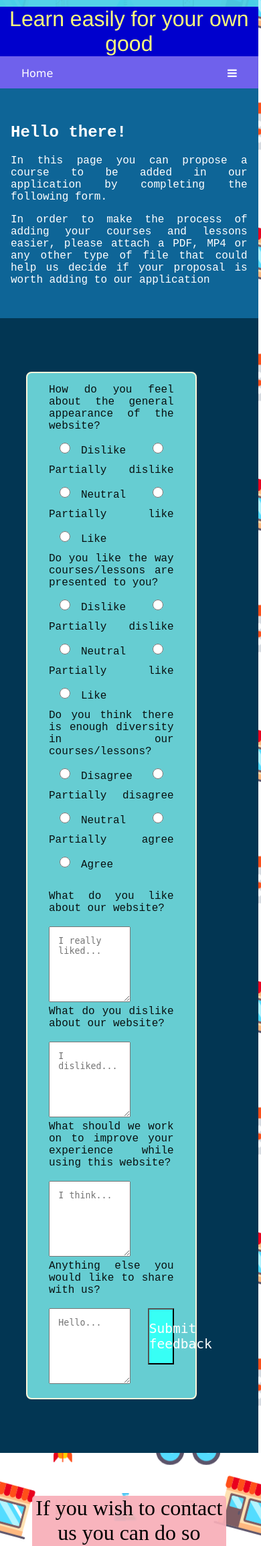
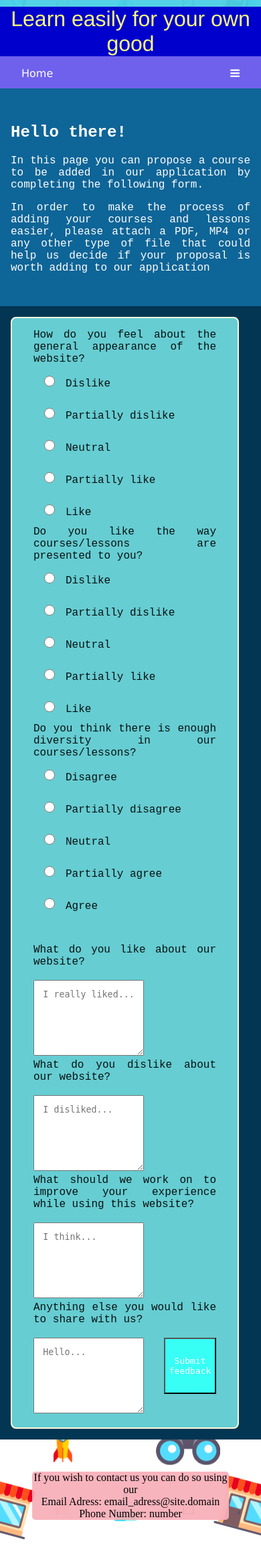
Before and after one commit to badrianp/Skill-Virtual-Instructor, a PHP site: page /html/feedback.html in a window 390 px wide. Shown: the top 2308 px of the page at 67% size. Run offline with PHP 8.4, Linux system fonts and the light colour scheme.

Commit message:
Made site responsive

```diff
--- a/css/style.css
+++ b/css/style.css
@@ -6,15 +6,15 @@ body {
 
 header {
     margin: 0;
+    width: 100vw;
     height: 10px;
-    width: 98.9vw;
     background-color: rgba(72, 206, 230, 0.932);
     position: relative;
 }
 
 .logo {
+    width: 100vw;
     margin: 0;
-    width: 98.9vw;
     background-color: mediumblue;
     color: rgb(250, 250, 123);
     font-family: 'Franklin Gothic Medium';
@@ -23,10 +23,10 @@ header {
 }
 
 .navbar {
+    width: 100vw;
     margin: 0;
     padding: 0;
     height: 3em;
-    width: 98.9vw;
     font-family: Verdana;
     font-size: 1em;
     background-color: rgb(111, 97, 236);
@@ -70,7 +70,7 @@ header {
 }
 
 main {
-    width: 98.9vw;
+    width: 100vw;
     margin: 0;
     padding: 0;
     display: inline-block;
@@ -88,7 +88,6 @@ main {
 .courses {
     margin: 0;
     padding: 2em 1em;
-    height: 80vh;
     text-align: justify;
     background-color: rgb(8, 54, 80);
     font-family: 'Courier New';
@@ -98,7 +97,6 @@ main {
 .gallery {
     margin: 0;
     padding: 0;
-    height: 30vh;
     display: flex;
     flex-direction: row;
 }
@@ -106,10 +104,9 @@ main {
 .image {
     margin: 1em;
     border-radius: 10px;
-    padding: 0;
+    padding: 1.5em;
     width: 100%;
-    height: 100%;
-    justify-content: space-around;
+    height: 30vh;
 }
 
 .image:hover .description {
@@ -137,25 +134,24 @@ img {
 
 .proposal {
     margin: 0;
-    padding: 5em 10em;
+    padding: 5em 2em;
     height: auto;
     text-align: justify;
     background-color: rgb(2, 54, 83);
     font-family: 'Courier New';
-    padding-left: 10vw;
 }
 
 form {
     margin: 0;
     padding: 1em 2em;
+    width: 70vw;
     border: solid;
     border-width: 2px;
     border-radius: 8px;
     border-color: cornsilk;
     background-color: rgba(125, 240, 240, 0.815);
-    width: 100%;
     height: inherit;
-    color: rgba(0, 0, 0, 0.925)
+    color: rgba(0, 0, 0, 0.925);
 }
 
 label {
@@ -208,14 +204,14 @@ form button {
     font-family: monospace;
     font-size: 1.5em;
     height: 10vh;
-    width: 10vw;
+    width: 15vw;
     right: 20px;
     float: right;
 }
 
 .feedback {
     margin: 0;
-    padding: 5em 10em;
+    padding: 1em 2em;
     height: auto;
     text-align: justify;
     background-color: rgb(2, 54, 83);
@@ -242,18 +238,17 @@ form button {
 }
 
 .contact p {
-    font-size: 2em;
+    font-size: 1em;
     background-color: rgba(248, 174, 184, 0.925);
     border-radius: 5px;
 }
 
 .copyright {
-    width: 98.9vw;
     padding: 5em 0em;
     text-align: center;
     background-color: rgba(255, 255, 255, 0.678);
     font-family: 'Segoe UI';
-    font-size: 15px;
+    font-size: 1em;
 }
 
 footer {
@@ -273,11 +268,15 @@ footer {
         float: right;
         display: block;
     }
+    .gallery {
+        flex-wrap: wrap;
+        justify-content: space-between;
+    }
 }
 
 @media screen and (max-width: 729px) {
     .navbar.responsive {
-        position: relative;
+        position: sticky;
     }
     .navbar.responsive .menu--icon {
         position: absolute;
@@ -289,4 +288,21 @@ footer {
         display: block;
         text-align: left;
     }
+    form label {
+        padding-right: 1em;
+    }
+    form button {
+        font-size: 1em;
+        width: 20vw;
+    }
+    .feedback {
+        padding: 1em;
+    }
+    .feedback form button {
+        font-size: 1em;
+        width: 20vw;
+    }
+    .feedback form label {
+        font-size: 1em;
+    }
 }
```
Also changed, not shown: html/feedback.html (+15 -15 lines).
